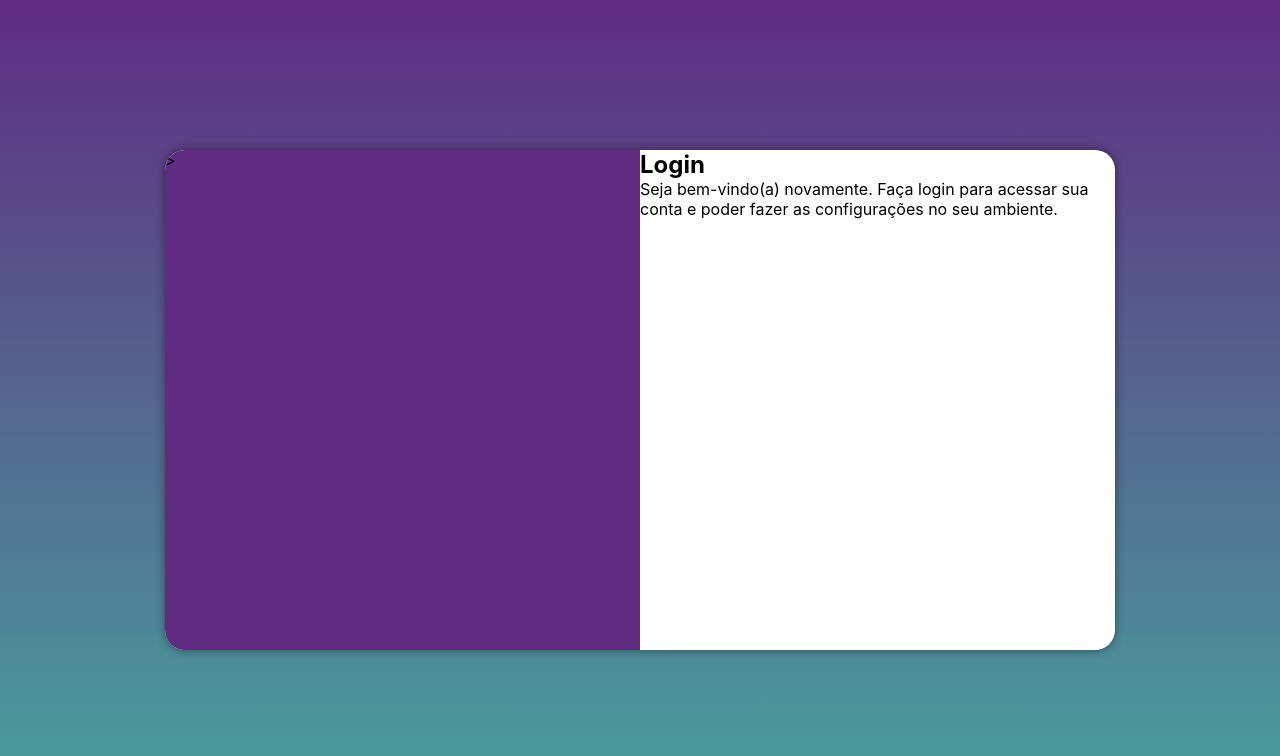
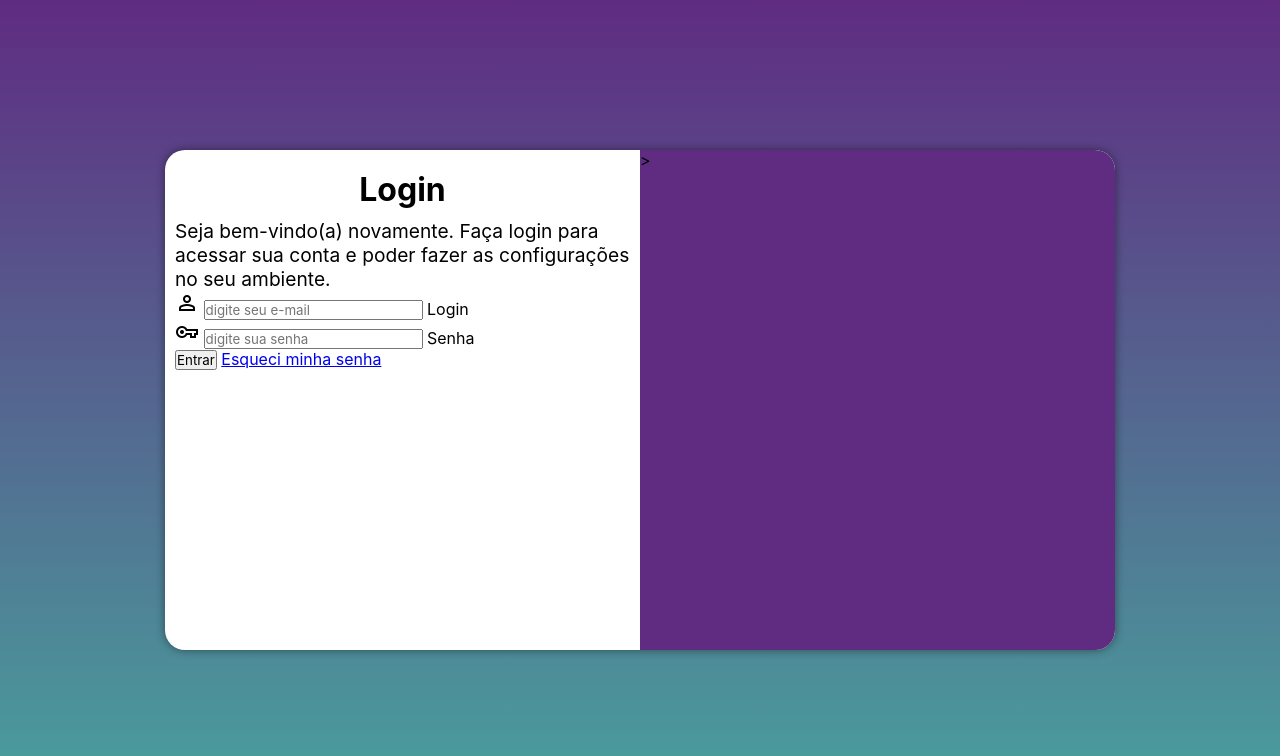
Before and after one commit to menasheXD/projeto-login, a plain HTML site: page index.html in a window 1280 px wide. Drawn offline with nearby package versions, Linux system fonts and the light colour scheme.

Commit message:
maudando para poder finalizar

```diff
--- a/estilos/media-query.css
+++ b/estilos/media-query.css
@@ -17,7 +17,7 @@
         width: 30%;
     }
 
-    div#formulario {
+    div#form {
         float: right;
         width: 70%;
     }
@@ -33,13 +33,21 @@
     }
 
     div#imagem {
-        float: left;
+        float: right;
         height: 100%;
         width: 50%;
     }
 
-    div#formulario {
-        float: right;
+    div#form {
+        float: left;
         width: 50%;
     }
+
+    div#form > h1 {
+        font-size: 2em;
+    }
+
+    div#form > p{
+        font-size: 1.2em;
+    }
 }
--- a/estilos/style.css
+++ b/estilos/style.css
@@ -50,7 +50,16 @@ div#imagem {
     height: 200px;
 }
 
-div#formulario {
+div#form {
     display: block;
     padding: 10px;
 }
+
+    div#form > h1 {
+        text-align: center;
+        margin: 10px;
+    }
+
+    div#form > p{
+        font-size: 0.8em;
+    }
--- a/index.html
+++ b/index.html
@@ -4,6 +4,7 @@
     <meta charset="UTF-8">
     <meta name="viewport" content="width=device-width, initial-scale=1.0">
     <title>Login</title>
+    <link rel="stylesheet" href="https://fonts.googleapis.com/css2?family=Material+Symbols+Outlined&icon_names=person,vpn_key&display=block" />
     <link rel="stylesheet" href="estilos/style.css">
     <link rel="stylesheet" href="estilos/media-query.css">
 </head>
@@ -16,8 +17,21 @@
             <div id="form">
                 <h1>Login</h1>
                 <p>Seja bem-vindo(a) novamente. Faça login para acessar sua conta e poder fazer as configurações no seu ambiente.</p>
-                <form action="login.php" method="post">
-
+                <form action="login.php" method="post" autocomplete="on">
+                    <div id="campo">
+                        <I class="material-symbols-outlined">person</I>
+                        <input type="email" name="login" id="ilogin" placeholder="digite seu e-mail" autocomplete="email" maxlength="30" required>
+                        <label for="ilogin">Login</label>
+                    </div>
+                    <div id="campo">
+                        <I class="material-symbols-outlined">vpn_key</I>
+                        <input type="password" name="senha" id="isenha" placeholder="digite sua senha" autocomplete="current-password" minlength="8" required>
+                        <label for="isenha">Senha</label>
+                    </div>
+                    <input type="submit" value="Entrar">
+                    <a href="esqueci.html">
+                        Esqueci minha senha
+                    </a>
                 </form>
             </div>
         </section>
```
